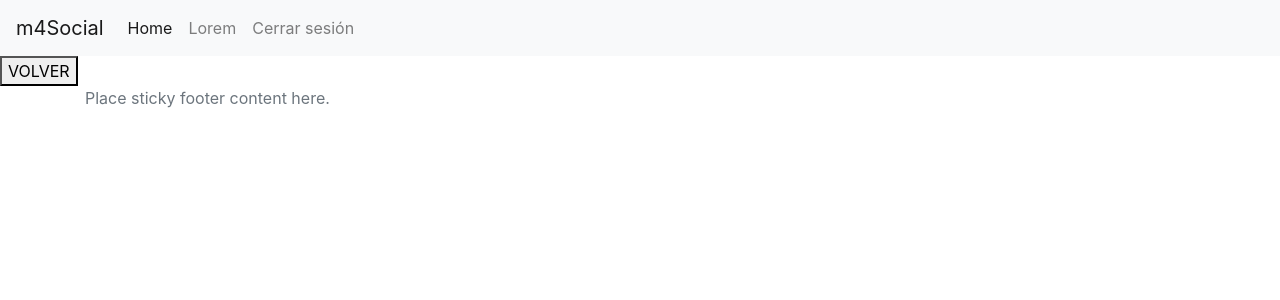
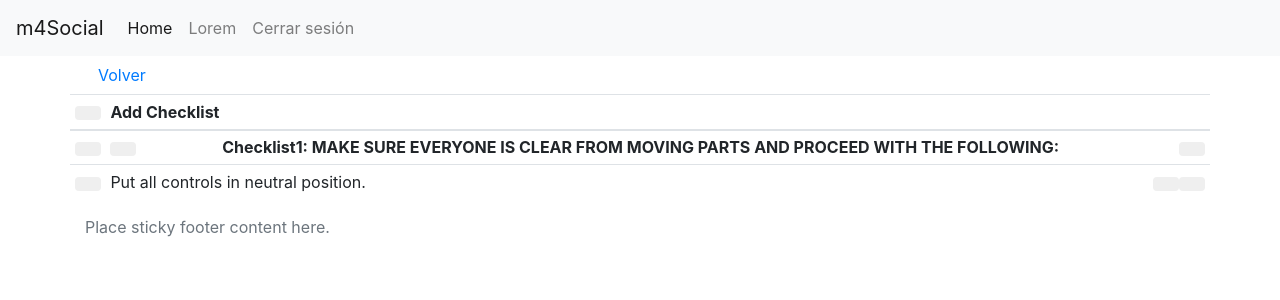
Before and after one commit to Guillemduno/hotvote, an Angular app: page /entityEvent in a window 1280 px wide. Shown: the top 300 px of the page. Built offline with nearby package versions, Linux system fonts and the light colour scheme.

Commit message:
Añado tabla para listado de eventos

```diff
--- a/src/app/entity-event/entity-event.component.html
+++ b/src/app/entity-event/entity-event.component.html
@@ -1,20 +1,71 @@
-<div class="modal fade" id="exampleModal" tabindex="-1" role="dialog" aria-labelledby="exampleModalLabel" aria-hidden="true">
-  <div class="modal-dialog" role="document">
-    <div class="modal-content">
-      <div class="modal-header">
-        <h5 class="modal-title" id="exampleModalLabel">Modal title</h5>
-        <button type="button" class="close" data-dismiss="modal" aria-label="Close">
-          <span aria-hidden="true">&times;</span>
-        </button>
-      </div>
-      <div class="modal-body">
-        ...
-      </div>
-      <div class="modal-footer">
-        <button type="button" class="btn btn-secondary" data-dismiss="modal">Close</button>
-        <button type="button" class="btn btn-primary">Save changes</button>
+<div class="container">
+    <div class="row">
+      <div class="col-12">
+          <button type="button" class="btn btn-link" routerLink="/startPage">Volver</button>
       </div>
     </div>
-  </div>
+    <div class="row">
+      <table class="table table-sm table-hover">
+          <thead class="thead-default">
+
+            <tr class="add-category-row">
+              <th style="width: 30px;">
+                <button class="btn-view-fund btn btn-default btn-xs  pull-left" type="button">
+                    <span class="glyphicon glyphicon-plus green" aria-hidden="true"></span>
+                </button>
+              </th>
+
+
+              <th colspan="2">Add Checklist</th>
+
+              <th style="width: 70px;"></th>
+            </tr>
+        </thead>
+
+        <tbody>
+
+
+            <tr class="category-row">
+              <th style="width: 30px;">
+                <button class="btn-view-fund btn btn-default btn-xs  pull-left" type="button">
+                    <span class="glyphicon glyphicon-plus green" aria-hidden="true"></span>
+                </button>
+              </th>
+
+              <th style="width: 30px;">
+                    <button class="btn-view-fund btn btn-default btn-xs  pull-left" type="button">
+                        <span class="glyphicon glyphicon-edit" aria-hidden="true"></span>
+                    </button>
+                </th>
+
+              <th style="text-align: center;">Checklist1: MAKE SURE EVERYONE IS CLEAR FROM MOVING PARTS AND PROCEED WITH THE FOLLOWING:</th>
+
+              <th style="text-align: right;">
+                    <button class="btn-view-fund btn btn-default btn-xs" type="button">
+                        <span class="glyphicon glyphicon-remove" aria-hidden="true"></span>
+                    </button>
+              </th>
+            </tr>
+
+            <tr>
+                <td>
+                    <button class="btn-view-fund btn btn-default btn-xs  pull-left" type="button">
+                        <span class="glyphicon glyphicon-edit" aria-hidden="true"></span>
+                    </button>
+                </td>
+
+                <td colspan="2">Put all controls in neutral position.</td>
+                <td style="text-align: right;">
+                    <button class="btn-view-fund btn btn-default btn-xs" type="button">
+                        <span class="glyphicon glyphicon-list" aria-hidden="true"></span>
+                    </button>
+                    <button class="btn-view-fund btn btn-default btn-xs" type="button">
+                        <span class="glyphicon glyphicon-remove" aria-hidden="true"></span>
+                    </button>
+                </td>
+            </tr>
+        </tbody>
+      </table>
+    </div>
+
 </div>
-<button routerLink="/startPage">VOLVER</button>
```
